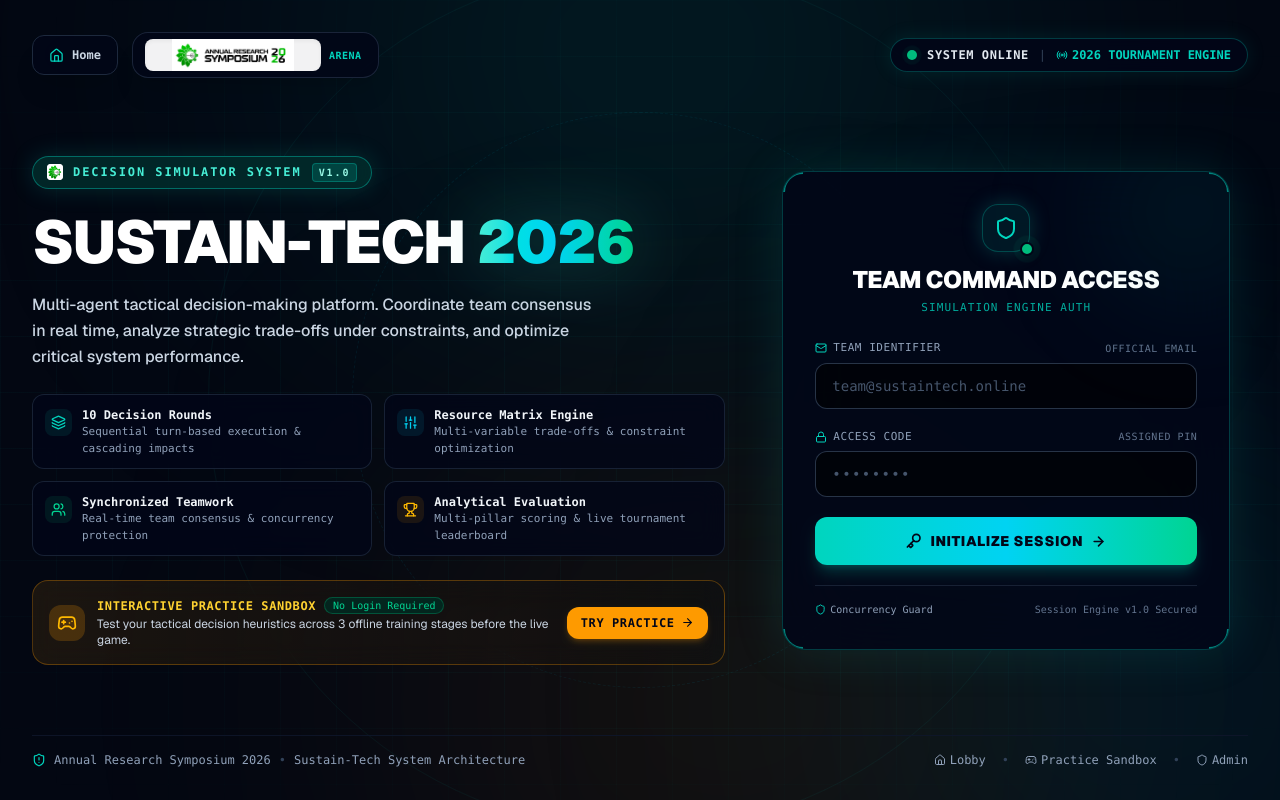
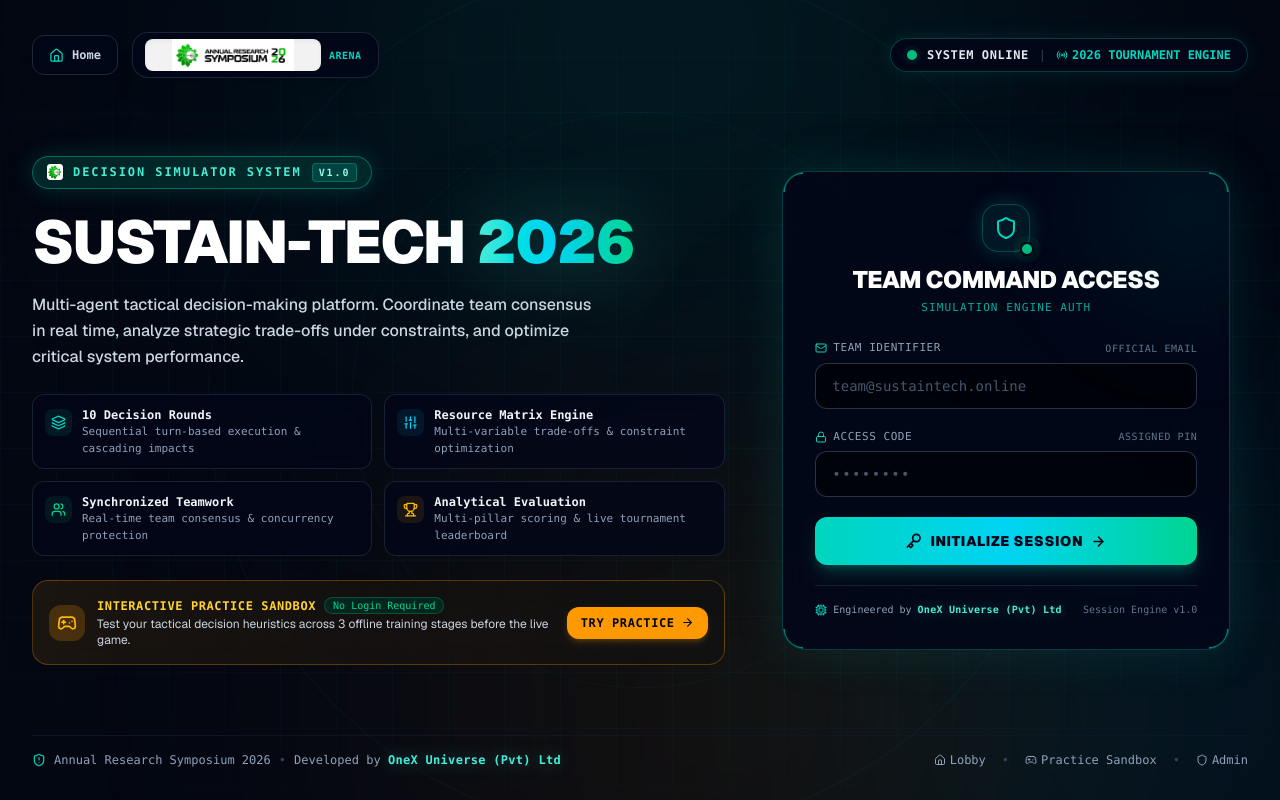
Before and after one commit to Seneth-Jayashan/Sustain-Tech, a Next.js app: page /login in a window 1280 px wide. Built offline with nearby package versions, Linux system fonts and the light colour scheme.

Commit message:
feat(branding): add OneX Universe (Pvt) Ltd development credits with highlighting across all pages and docs

```diff
--- a/src/app/login/page.tsx
+++ b/src/app/login/page.tsx
@@ -377,11 +377,14 @@ export default function LoginPage() {
 
               {/* Security Protocol Footer */}
               <div className="mt-5 pt-4 border-t border-slate-800/80 flex items-center justify-between text-[10px] font-mono text-slate-500">
-                <span className="flex items-center gap-1 text-slate-400">
-                  <Shield size={11} className="text-teal-400" />
-                  Concurrency Guard
+                <span className="flex items-center gap-1.5 text-slate-400">
+                  <Cpu size={12} className="text-teal-400" />
+                  Engineered by{' '}
+                  <span className="text-teal-300 font-bold tracking-wide drop-shadow-[0_0_6px_rgba(45,212,191,0.35)]">
+                    OneX Universe (Pvt) Ltd
+                  </span>
                 </span>
-                <span>Session Engine v1.0 Secured</span>
+                <span>Session Engine v1.0</span>
               </div>
             </motion.div>
           </div>
@@ -393,11 +396,16 @@ export default function LoginPage() {
       {/* FOOTER HUD BAR: Branding & Quick Links                                    */}
       {/* ========================================================================= */}
       <footer className="relative z-10 w-full max-w-7xl mx-auto flex flex-wrap items-center justify-between gap-3 text-xs font-mono text-slate-400 border-t border-slate-900/90 pt-4 mt-6">
-        <div className="flex items-center gap-2">
+        <div className="flex flex-wrap items-center gap-2">
           <ShieldAlert size={14} className="text-teal-400" />
           <span>Annual Research Symposium 2026</span>
           <span className="text-slate-700">•</span>
-          <span>Sustain-Tech System Architecture</span>
+          <span>
+            Developed by{' '}
+            <span className="text-teal-300 font-bold tracking-wide drop-shadow-[0_0_8px_rgba(45,212,191,0.4)]">
+              OneX Universe (Pvt) Ltd
+            </span>
+          </span>
         </div>
 
         <div className="flex items-center gap-4 text-slate-400">
--- a/src/app/page.tsx
+++ b/src/app/page.tsx
@@ -241,11 +241,16 @@ export default function HomePage() {
 
       {/* Footer HUD Bar */}
       <footer className="relative z-10 w-full max-w-7xl mx-auto flex flex-wrap items-center justify-between gap-3 text-xs font-mono text-slate-400 border-t border-slate-900/90 pt-4">
-        <div className="flex items-center gap-2">
+        <div className="flex flex-wrap items-center gap-2">
           <ShieldAlert size={14} className="text-teal-400" />
           <span>Annual Research Symposium 2026</span>
           <span className="text-slate-700">•</span>
-          <span>Sustain-Tech Resilience Initiative</span>
+          <span>
+            Developed by{' '}
+            <span className="text-teal-300 font-bold tracking-wide drop-shadow-[0_0_8px_rgba(45,212,191,0.4)]">
+              OneX Universe (Pvt) Ltd
+            </span>
+          </span>
         </div>
 
         <div className="flex items-center gap-4 text-slate-400">
--- a/src/app/practice/PracticeClient.tsx
+++ b/src/app/practice/PracticeClient.tsx
@@ -1060,7 +1060,16 @@ export default function PracticeClient() {
 
             {/* Footer Navigation */}
             <div className="pt-3 border-t border-slate-800 flex flex-wrap items-center justify-between gap-3 text-xs font-mono text-slate-400">
-              <span>All evaluations computed locally in browser storage.</span>
+              <span className="flex flex-wrap items-center gap-1.5">
+                <span>Evaluated locally in browser storage</span>
+                <span className="text-slate-700">•</span>
+                <span>
+                  Engineered by{' '}
+                  <span className="text-cyan-300 font-bold tracking-wide drop-shadow-[0_0_6px_rgba(6,182,212,0.4)]">
+                    OneX Universe (Pvt) Ltd
+                  </span>
+                </span>
+              </span>
               <div className="flex gap-3">
                 <button
                   onClick={() => { setCurrentScenario(1); setShowBrief(true); }}
--- a/src/app/reflection/ReflectionClient.tsx
+++ b/src/app/reflection/ReflectionClient.tsx
@@ -269,9 +269,14 @@ export default function ReflectionClient({ finalState, result, teamName }: Props
               </div>
             </div>
 
-            <div className="mt-5 sm:mt-6 pt-3 sm:pt-4 border-t border-slate-800/80 flex items-center justify-between text-[10px] sm:text-[11px] font-mono text-slate-500">
-              <span>National Disaster Management Framework</span>
-              <span>v1.0 Production</span>
+            <div className="mt-5 sm:mt-6 pt-3 sm:pt-4 border-t border-slate-800/80 flex flex-wrap items-center justify-between gap-2 text-[10px] sm:text-[11px] font-mono text-slate-500">
+              <span>National Framework v1.0 Production</span>
+              <span>
+                Engineered by{' '}
+                <span className="text-cyan-300 font-bold tracking-wide drop-shadow-[0_0_6px_rgba(6,182,212,0.4)]">
+                  OneX Universe (Pvt) Ltd
+                </span>
+              </span>
             </div>
           </div>
         </div>
```
Also changed, not shown: 2 other files (tests, documents, lock files or other folders).
